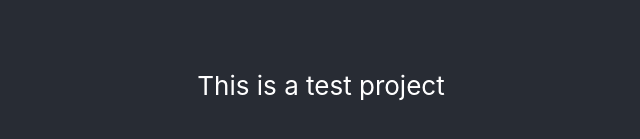
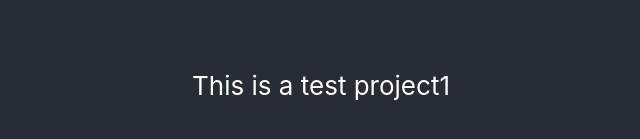
Before and after one commit to Reachakhil/circleCI-react, a React (Create React App) app: page / in a window 1280 px wide. Shown: the part 315-454 px from the top of the page, without its empty margins (319-959 px from the left). Built offline with nearby package versions, Linux system fonts and the light colour scheme.

Commit message:
changed home

```diff
--- a/src/App.js
+++ b/src/App.js
@@ -5,7 +5,7 @@ function App() {
   return (
     <div className="App">
       <header className="App-header">
-       <div>This is a test project</div>
+       <div>This is a test project1</div>
       </header>
     </div>
   );
```
